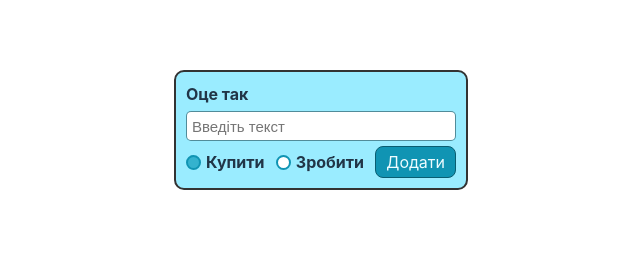
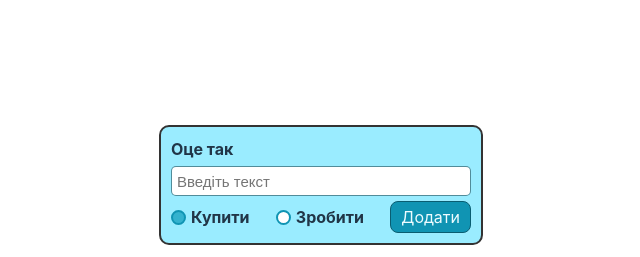
Before and after one commit to thelenetski/todo, a React (Vite) app: page / in a window 1280 px wide. Shown: the part 540-797 px from the top of the page, without its empty margins (319-959 px from the left). Built offline with nearby package versions, Linux system fonts and the light colour scheme; no server answers.

Commit message:
add reverse

```diff
--- a/src/components/TaskForm/TaskForm.module.css
+++ b/src/components/TaskForm/TaskForm.module.css
@@ -9,8 +9,8 @@
   border: 2px solid #333;
   border-radius: 10px;
   background: #9aecff;
-  position: absolute;
-  bottom: 60px;
+  position: fixed;
+  bottom: 5px;
 }
 
 .taskForm label {
--- a/src/components/TasksList/TasksList.jsx
+++ b/src/components/TasksList/TasksList.jsx
@@ -34,9 +34,9 @@ const TasksList = () => {
     setValue(newValue);
   };
 
-  const visibleTasks = [...tasks].sort((a, b) =>
-    a.done === b.done ? 0 : a.done ? 1 : -1
-  );
+  const visibleTasks = [...tasks]
+    .reverse()
+    .sort((a, b) => (a.done === b.done ? 0 : a.done ? 1 : -1));
 
   return (
     <div className={css.taskList}>
```
